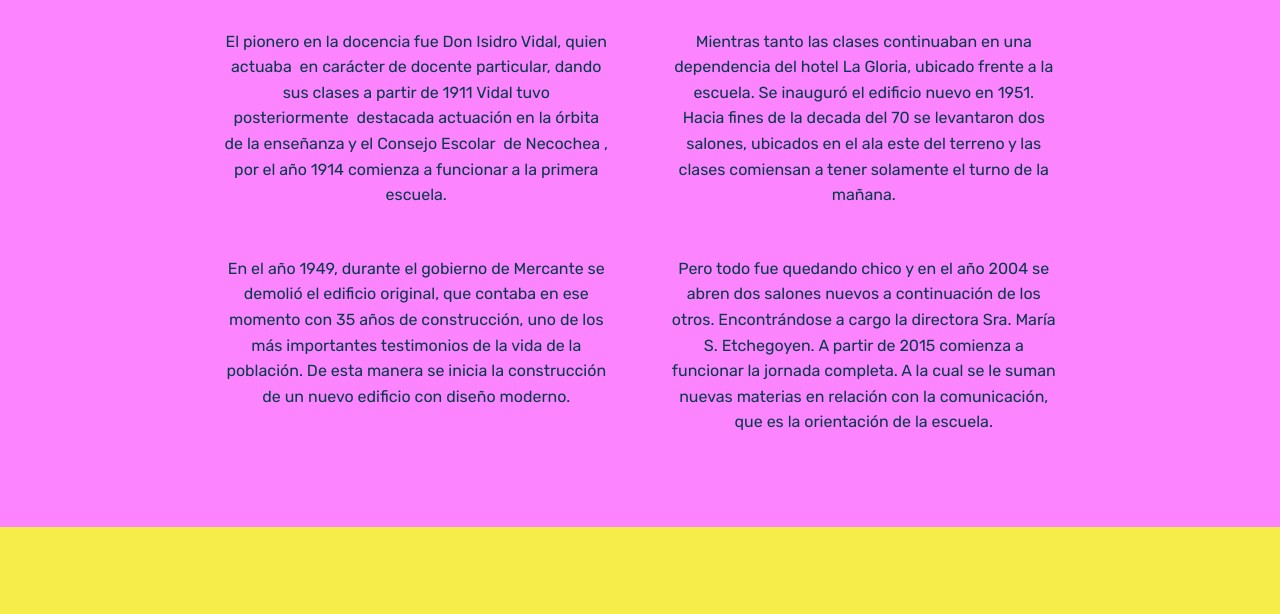
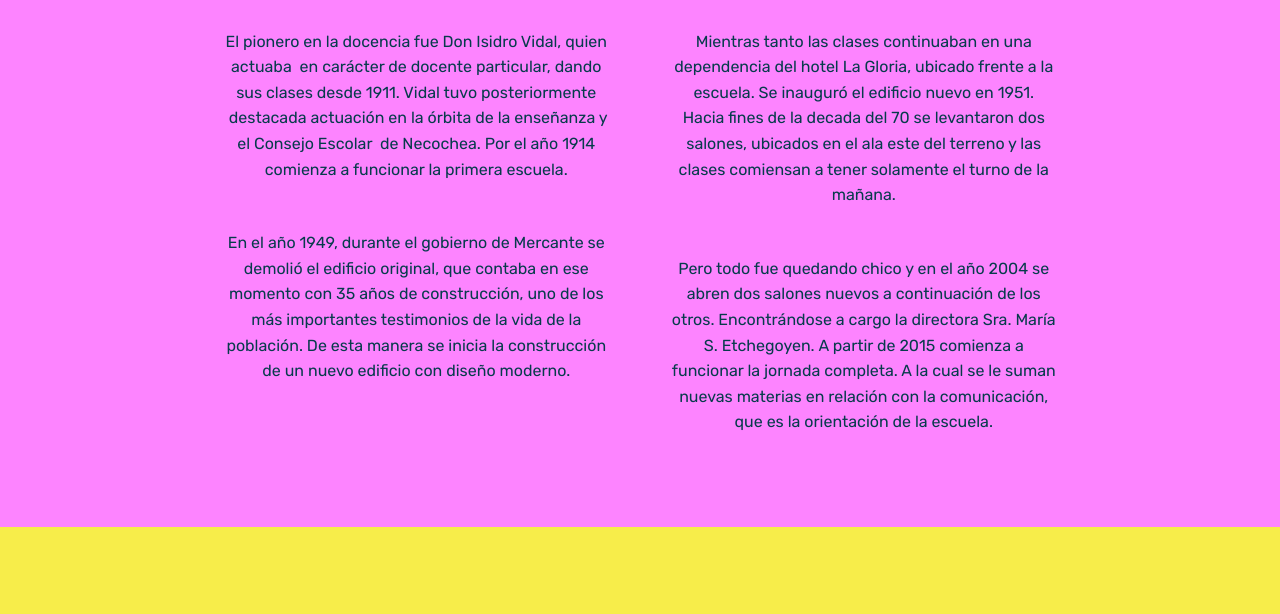
Before and after one commit to ESCUELA18/ESCUELA18.github.io, a plain HTML site: page page5.html in a window 1280 px wide. Shown: the part 121-735 px from the top of the page. Drawn offline with Linux system fonts and the light colour scheme; files whose address does not match are found by name.

Commit message:
Update page5.html

```diff
--- a/page5.html
+++ b/page5.html
@@ -31,7 +31,7 @@
         <div class="media-container-row">
             <div class="row col-12 col-md-10">
                 <div class="col-12 mbr-text mbr-fonts-style col-md-6 display-7">
-                     <p class="p-3"><br></p><p class="p-3">El pionero en la docencia fue Don Isidro Vidal, quien actuaba &nbsp;en carácter de docente particular, dando sus clases a partir de 1911 Vidal tuvo posteriormente &nbsp;destacada actuación en la órbita de la enseñanza y el Consejo Escolar &nbsp;de Necochea , por el año 1914 comienza a funcionar a la primera escuela.</p><p class="p-3">En el año 1949, durante el gobierno de Mercante se demolió el edificio original, que contaba en ese momento con 35 años de construcción, uno de los más importantes testimonios de la vida de la población. De esta manera se inicia la construcción de un nuevo edificio con diseño moderno.</p>
+                     <p class="p-3"><br></p><p class="p-3">El pionero en la docencia fue Don Isidro Vidal, quien actuaba &nbsp;en carácter de docente particular, dando sus clases desde 1911. Vidal tuvo posteriormente &nbsp;destacada actuación en la órbita de la enseñanza y el Consejo Escolar &nbsp;de Necochea. Por el año 1914 comienza a funcionar la primera escuela.</p><p class="p-3">En el año 1949, durante el gobierno de Mercante se demolió el edificio original, que contaba en ese momento con 35 años de construcción, uno de los más importantes testimonios de la vida de la población. De esta manera se inicia la construcción de un nuevo edificio con diseño moderno.</p>
                 </div>
                 <div class="col-12 mbr-text mbr-fonts-style display-7 col-md-6">
                      <p class="p-3"><br></p><p class="p-3">Mientras tanto las clases continuaban en una dependencia del hotel La Gloria, ubicado frente a la escuela. Se inauguró el edificio nuevo en 1951. Hacia fines de la decada del 70 se levantaron dos salones, ubicados en el ala este del terreno y las clases comiensan a tener solamente el turno de la mañana.
```
